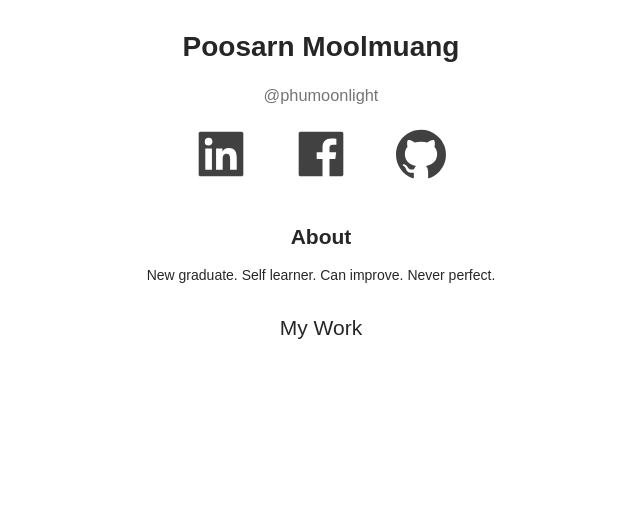
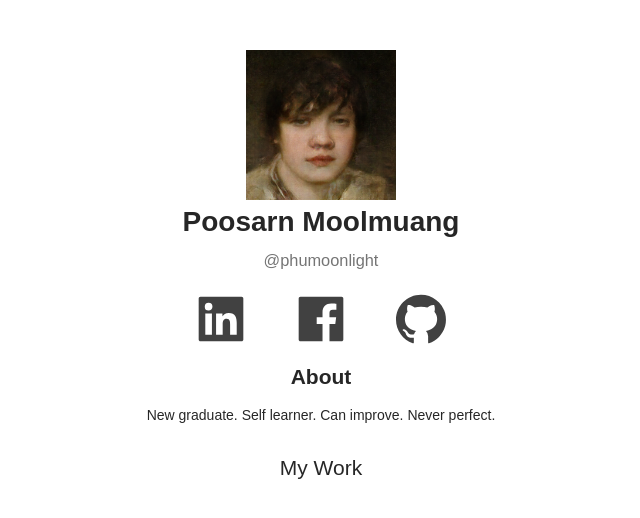
Before and after one commit to phumoonlight/web-phumoonlight, a Next.js app: page / in a window 1280 px wide. Shown: the top 518 px of the page, without its empty margins (319-959 px from the left). Built offline with nearby package versions, Linux system fonts and the light colour scheme.

Commit message:
update heading

```diff
--- a/src/components/Heading.jsx
+++ b/src/components/Heading.jsx
@@ -5,6 +5,7 @@ import style from './Heading.module.css'
 
 const Heading = () => (
   <div className={style.root}>
+    <img className={style.profileimg} src="/profile.png" alt="profile" />
     <h1>Poosarn Moolmuang</h1>
     <h3>@phumoonlight</h3>
     <SocialLink icon={<LinkedinFilled />} url="https://www.linkedin.com/in/poosarn-moolmuang/" />
--- a/src/components/Heading.module.css
+++ b/src/components/Heading.module.css
@@ -1,6 +1,6 @@
 .root {
   text-align: center;
-  margin: 25px;
+  margin-top: 50px;
 }
 
 .root > h1 {
@@ -8,9 +8,10 @@
 }
 
 .root > h3 {
+  margin-top: -10px;
   color: #757575;
 }
 
-.social-link {
-  font-size: 25px;
+.profileimg {
+  width: 150px;
 }
```
